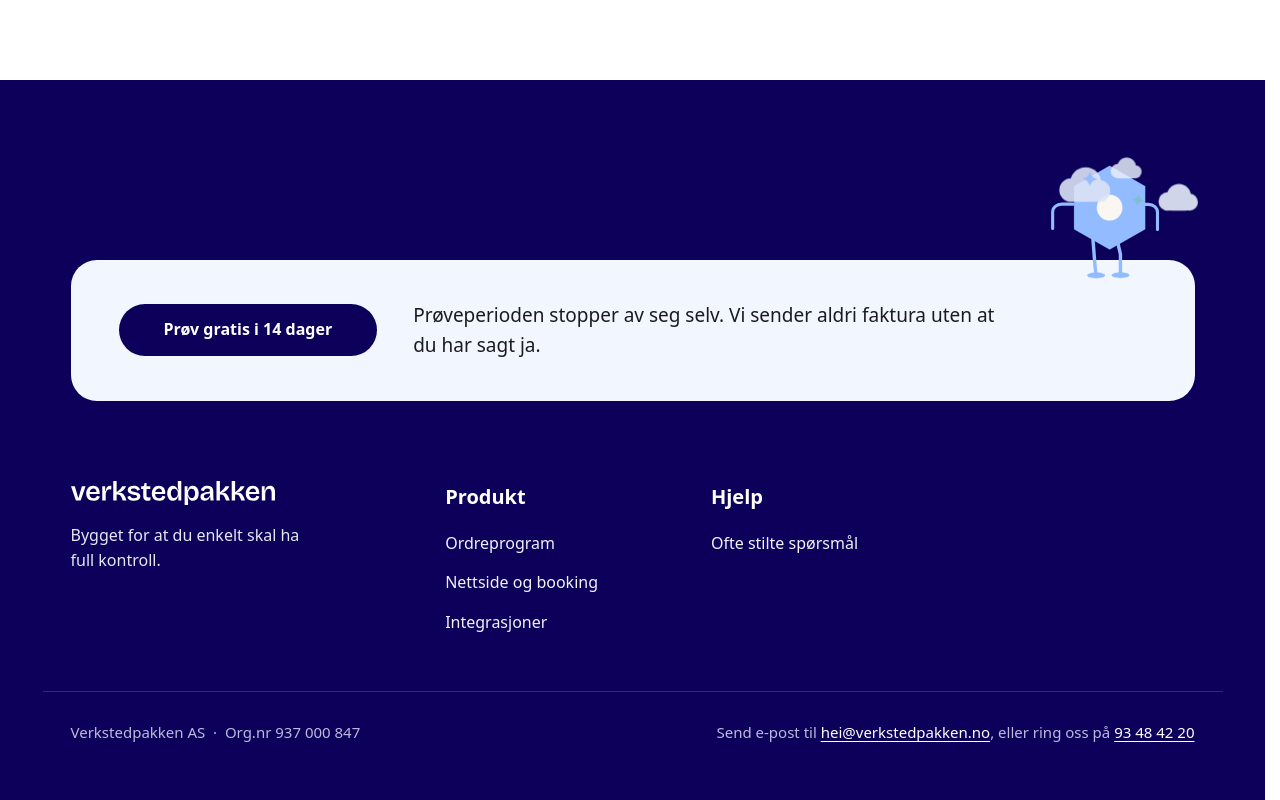
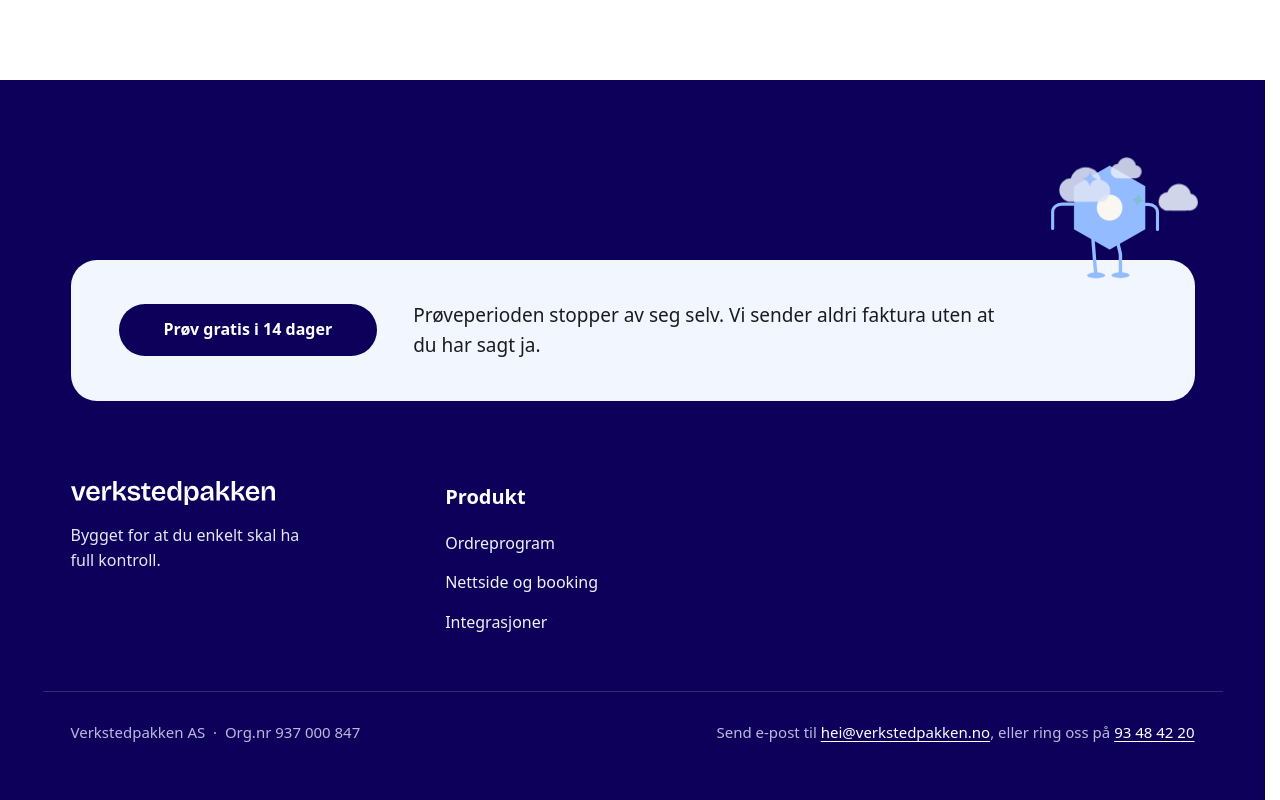
Before and after one commit to Ainformed/VerkstedpakkenNettside, a Next.js app: page / in a window 1280 px wide. Shown: the part 6195-6995 px from the top of the page. Built offline with nearby package versions, Linux system fonts and the light colour scheme.

Commit message:
Footer: Hjelp-kolonnen fjernet
Co-Authored-By: Claude Fable 5 <noreply@anthropic.com>

```diff
--- a/src/components/vp/Footer.tsx
+++ b/src/components/vp/Footer.tsx
@@ -46,14 +46,6 @@ export default function Footer() {
               </li>
             </ul>
           </div>
-          <div className="foot-col">
-            <h4>Hjelp</h4>
-            <ul>
-              <li>
-                <Link href="/faq">Ofte stilte spørsmål</Link>
-              </li>
-            </ul>
-          </div>
         </div>
         <div className="foot-bottom">
           <span>Verkstedpakken AS&nbsp;&nbsp;·&nbsp;&nbsp;Org.nr 937 000 847</span>
```
